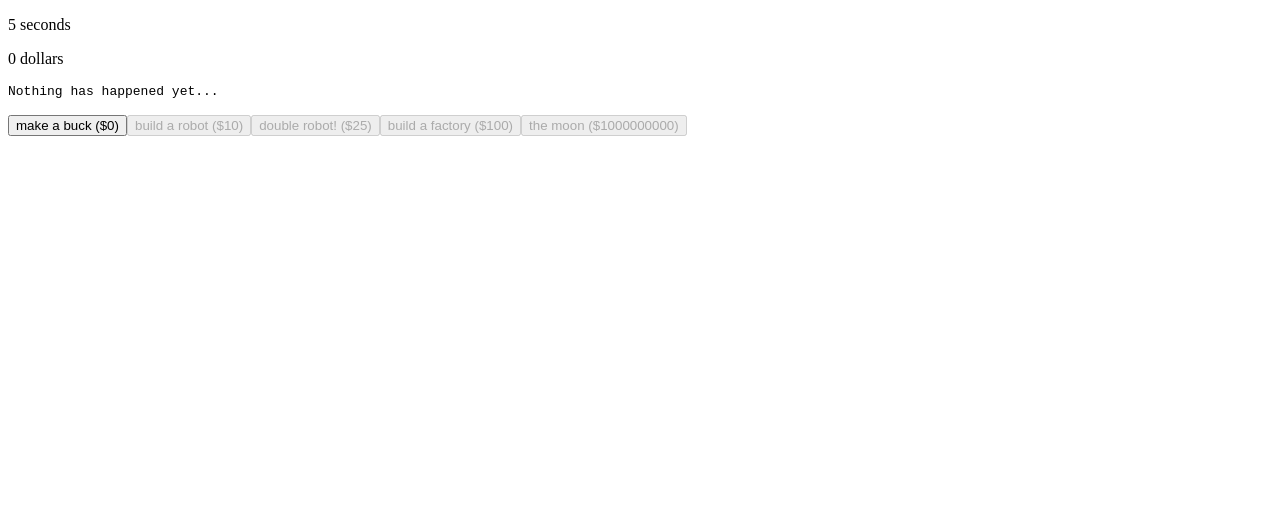
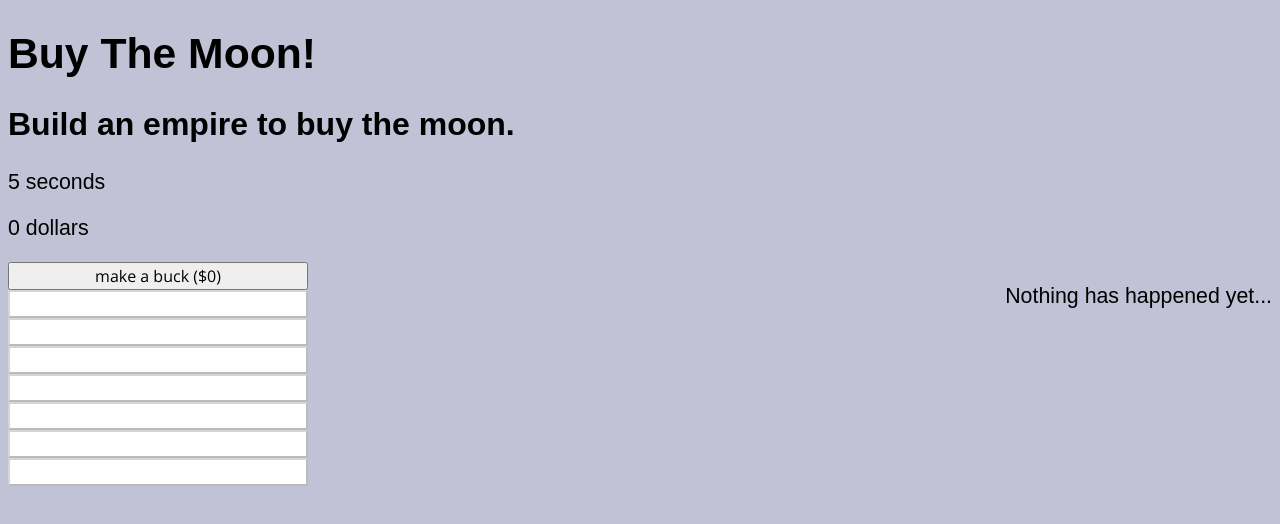
Before and after one commit to eparadis/LD36, a plain HTML site: page index.html in a window 1280 px wide. Drawn offline with nearby package versions, Linux system fonts and the light colour scheme; a web font is replaced by a local one.

Commit message:
Update 2016-08-29T00:53:39.412Z

```diff
--- a/dist/bundle.js
+++ b/dist/bundle.js
@@ -78,11 +78,17 @@
 	        techItem.addBuildAction(function () { cashCounter.add(1); });
 	        var button = new Button(gameElement, "make a buck", techItem, cashCounter, 0);
 	        var robotTechItem = new TechItem_ts_1.TechItem([]);
-	        this.buildAThing(robotTechItem, 10, 10, 2, "Robot", "build a robot");
+	        this.buildAThing(robotTechItem, 10, 10, 2, "Robot", "build a robot"); // 2/10 = 0.20
 	        var doubleRobot = new TechItem_ts_1.TechItem([robotTechItem]);
-	        this.buildAThing(doubleRobot, 25, 18, 5, "Double robot", "double robot!");
+	        this.buildAThing(doubleRobot, 25, 18, 5, "Double robot", "double robot!"); // 5/18 = 0.28
 	        var factoryTechItem = new TechItem_ts_1.TechItem([robotTechItem]);
-	        this.buildAThing(factoryTechItem, 100, 100, 10, "Factory", "build a factory");
+	        this.buildAThing(factoryTechItem, 100, 100, 10, "Factory", "build a factory"); // 10/100 = 0.10
+	        var sweatshop = new TechItem_ts_1.TechItem([factoryTechItem]);
+	        this.buildAThing(sweatshop, 500, 50, 50, "Sweatshop", "sweatshop"); // 50/50 = 1
+	        var smallIsland = new TechItem_ts_1.TechItem([factoryTechItem]);
+	        this.buildAThing(smallIsland, 16000, 150, 2100, "Small island nation", "small island nation"); // 2100/150 = 14.0
+	        var govt = new TechItem_ts_1.TechItem([factoryTechItem]);
+	        this.buildAThing(govt, 100000, 3, 600, "Corrupt official", "bribe an official"); // 2100/3 = 200
 	        var moonTechItem = new TechItem_ts_1.TechItem([robotTechItem, factoryTechItem]);
 	        moonTechItem.addBuildAction(function () {
 	            cashCounter.add(-1000000000);
@@ -110,9 +116,10 @@
 	var Messages = (function () {
 	    function Messages(parent) {
 	        this.messages = [];
-	        var p = document.createElement("p");
+	        var p = document.createElement("div");
+	        p.id = "messages";
 	        parent.appendChild(p);
-	        this.textbox = document.createElement("pre");
+	        this.textbox = document.createElement("p");
 	        p.appendChild(this.textbox);
 	        this.addMessage("Nothing has happened yet...");
 	    }
--- a/index.html
+++ b/index.html
@@ -3,8 +3,12 @@
   <head>
     <meta charset="utf-8">
     <title>LD36 - Ancient Technology</title>
-    </head>
+    <link href="https://fonts.googleapis.com/css?family=Baloo+Tamma|Open+Sans" rel="stylesheet">
+    <link rel="stylesheet" type="text/css" href="theme.css">
+  </head>
   <body>
+    <h1>Buy The Moon!</h1>
+    <h2>Build an empire to buy the moon.</h2>
     <div id="game"></div>
     <script src="dist/bundle.js"></script>
   </body>
--- /dev/null
+++ b/theme.css
@@ -0,0 +1,22 @@
+body {
+  font-family: 'Baloo Tamma', sans-serif;
+  font-size: 16pt;
+  background-color: #c2c2d6;
+}
+
+button {
+  display: block;
+  width: 300px;
+  font-size: 12pt;
+  font-family: 'Open Sans', sans-serif;
+}
+
+div#messages {
+    float: right;
+    white-space: pre-line;
+}
+
+button[disabled=disabled], button:disabled {
+    color: #FFFFFF;
+    background-color: #FFFFFF;
+}
```
Also changed, not shown: 1 other file.
